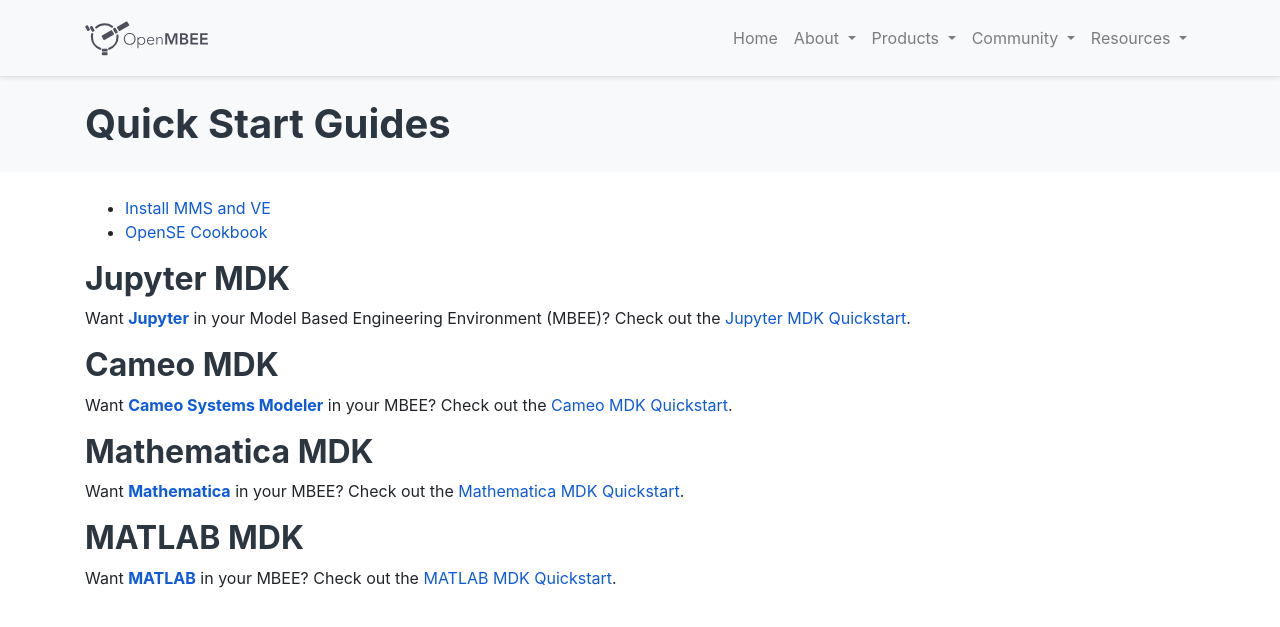
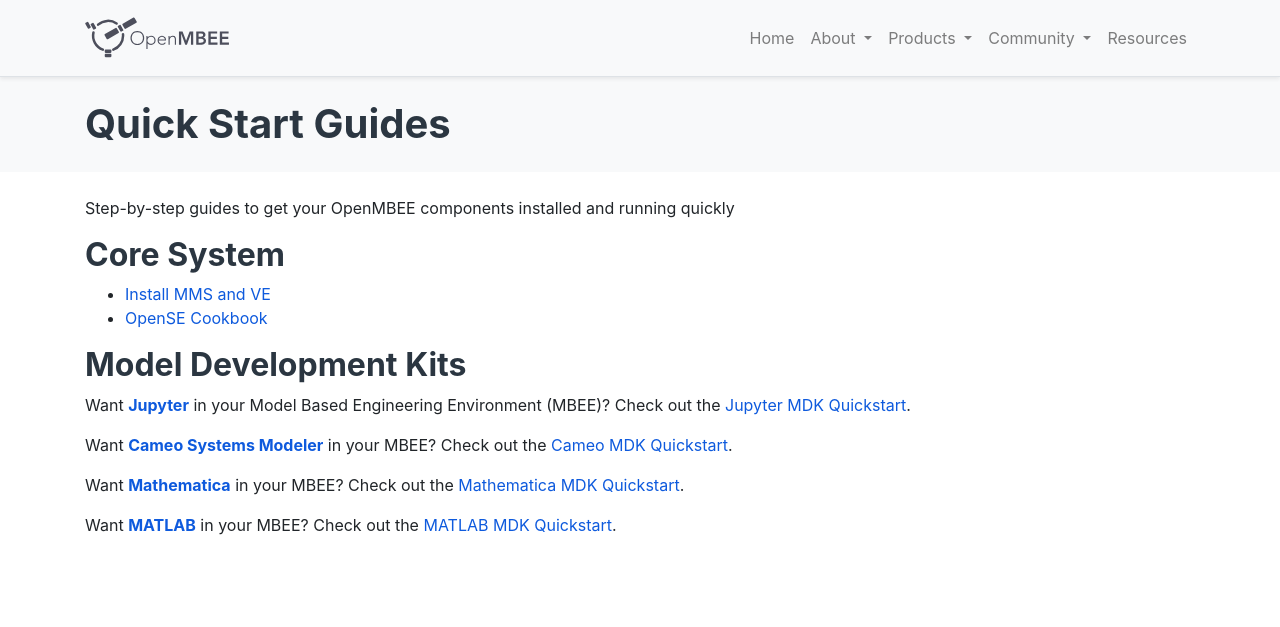
Before and after one commit to Open-MBEE/open-mbee.github.io, a Jekyll site: the page built from pages/products/quick-start.md, in a window 1280 px wide and 900 px high. Shown: the top 627 px of the window. Built offline with Jekyll 4.4.1, drawn with Linux system fonts in a browser that asks for light colours.

Commit message:
Updating links and copy

```diff
--- a/_includes/navbar.html
+++ b/_includes/navbar.html
@@ -22,7 +22,7 @@
              aria-expanded="false">Products <span class="caret"></span>
           </a>
           <div class="dropdown-menu">
-            <a class="dropdown-item" href="products.html#cookbooks">Cookbooks</a>
+            <a class="dropdown-item" href="products.html#cookbooks">Models & Cookbooks</a>
             <a class="dropdown-item" href="products.html#mdk">Model Development Kits (MDKs)</a>
             <a class="dropdown-item" href="products.html#mms">Model Management System (MMS)</a>
             <a class="dropdown-item" href="products.html#ve">View Editor</a>
@@ -54,26 +54,7 @@
             <a class="dropdown-item" href="contribute.html" role="button">Contribute</a>
           </div>
         </li>
-        <li class="nav-item dropdown">
-          <a class="nav-link dropdown-toggle" data-toggle="dropdown" href="#" role="button" aria-haspopup="true"
-             aria-expanded="false">Resources <span class="caret"></span>
-          </a>
-          <div class="dropdown-menu dropdown-menu-right">
-            <a class="dropdown-item" href="resources.html">Overview</a>
-            <div role="separator" class="dropdown-divider"></div>
-            <a class="dropdown-item" href="https://bintray.com/openmbee" target="_blank">Bintray</a>
-            <a class="dropdown-item" href="https://github.com/Open-MBEE" target="_blank">Github</a>
-            <a class="dropdown-item" href="https://hub.docker.com/u/openmbee" target="_blank">Docker Hub</a>
-            <a class="dropdown-item"
-               href="https://github.com/Open-MBEE/open-mbee.github.io/wiki/OpenMBEE-public-server-information" target="_blank">EngHub</a>
-            <a class="dropdown-item" href="https://drive.google.com/drive/folders/1-0gZYOUMf-ht56co9OumzvWxhS2C90rC" target="_blank">Google Drive</a>
-            <a class="dropdown-item" href="http://jira.openmbee.org" target="_blank">Issues</a>
-            <a class="dropdown-item"
-               href="https://github.com/Open-MBEE/open-mbee.github.io/wiki/OpenMBEE-documentation" target="_blank">User Guides</a>
-            <a class="dropdown-item" href="https://mms.openmbee.org" target="_blank">View Editor</a>
-            <a class="dropdown-item" href="https://www.youtube.com/channel/UCC4Ucy6P86ozz3pT01H7fmA" target="_blank">YouTube</a>
-          </div>
-        </li>
+        <li class="nav-item"><a class="nav-link" href="resources.html" role="button">Resources</a></li>
       </ul>
     </div>
   </div>
--- a/pages/products.html
+++ b/pages/products.html
@@ -5,7 +5,7 @@
 ---
   <!-- Nav tabs -->
   <ul class="nav nav-tabs nav-fill" role="tablist">
-    <li class="nav-item"><a class="nav-link active" href="#cookbooks" aria-controls="cookbooks" role="tab" data-toggle="tab">Models</a></li>
+    <li class="nav-item"><a class="nav-link active" href="#cookbooks" aria-controls="cookbooks" role="tab" data-toggle="tab">Models & Cookbooks</a></li>
     <li class="nav-item"><a class="nav-link" href="#mdk" aria-controls="mdk" role="tab" data-toggle="tab">Jupyter & other Model Development Kits</a></li>
     <li class="nav-item"><a class="nav-link" href="#mms" aria-controls="mms" role="tab" data-toggle="tab">Model Management System</a></li>
     <li class="nav-item"><a class="nav-link" href="#ve" aria-controls="ve" role="tab" data-toggle="tab">View Editor</a></li>
--- a/pages/products/quick-start.md
+++ b/pages/products/quick-start.md
@@ -3,17 +3,24 @@
 title: Quick Start Guides
 permalink: quick-start.html
 ---
+
+Step-by-step guides to get your OpenMBEE components installed and running quickly
+
+## Core System
 * [Install MMS and VE](https://github.com/Open-MBEE/mms-alfresco/blob/develop/mms-ent/docs/quick-start.md){:target="_blank"}
 * [OpenSE Cookbook](https://github.com/Open-MBEE/OpenSE-Cookbook/blob/master/README.md){:target="_blank"}
 
-## Jupyter MDK
+
+## Model Development Kits
+
 Want [**Jupyter**](https://jupyter.org/){:target="_blank"} in your Model Based Engineering Environment (MBEE)? Check out the [Jupyter MDK Quickstart](https://github.com/Open-MBEE/jupyter-mdk#quickstart){:target="_blank"}.
 
-## Cameo MDK
+
+
 Want [**Cameo Systems Modeler**](https://www.nomagic.com/products/cameo-systems-modeler){:target="_blank"} in your MBEE? Check out the [Cameo MDK Quickstart](https://github.com/Open-MBEE/mdk#quickstart){:target="_blank"}.
 
-## Mathematica MDK
+
 Want [**Mathematica**](https://www.wolfram.com/mathematica/){:target="_blank"} in your MBEE? Check out the [Mathematica MDK Quickstart](https://github.com/Open-MBEE/mathematica-mdk#quickstart){:target="_blank"}.
 
-## MATLAB MDK
+
 Want [**MATLAB**](https://www.mathworks.com/products/matlab.html){:target="_blank"} in your MBEE? Check out the [MATLAB MDK Quickstart](https://github.com/Open-MBEE/matlab-mdk#quickstart){:target="_blank"}.
```
Also changed, not shown: index.html (+4 -4 lines), pages/resources.md (+11 -1 lines), images/openmbee-logo.svg.
